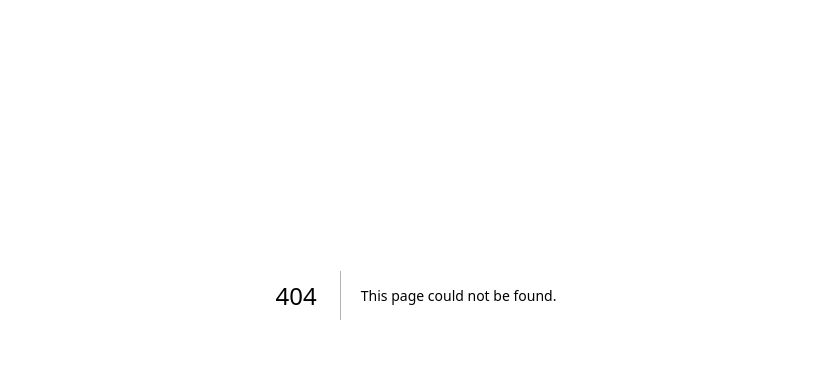
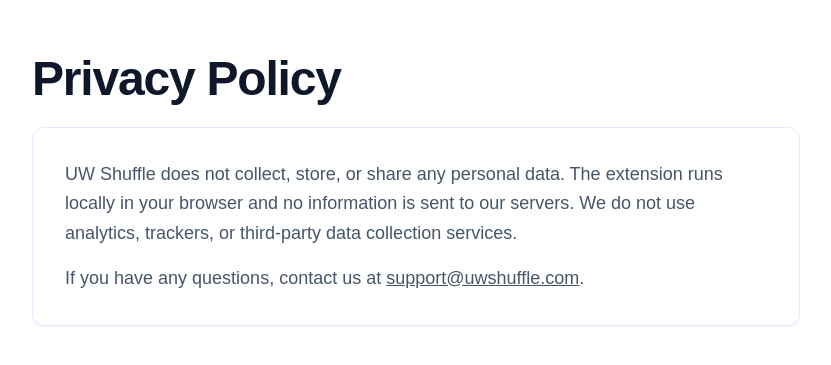
Before and after one commit to FuJacob/uwshuffle-home, a Next.js app in the folder frontend/: page /privacy-policy in a window 1280 px wide. Before the commit this address had no page. Shown: the part 105-470 px from the top of the page, without its empty margins (224-1055 px from the left). Built offline with nearby package versions, Linux system fonts and the light colour scheme; a web font is replaced by a local one.

Commit message:
piivacy polciy

```diff
--- /dev/null
+++ b/frontend/src/app/privacy-policy/page.tsx
@@ -0,0 +1,36 @@
+import React from "react";
+
+export const metadata = {
+  title: "Privacy Policy - UW Shuffle",
+  description:
+    "UW Shuffle Privacy Policy: we do not collect, store, or share any personal data.",
+};
+
+export default function PrivacyPolicy() {
+  return (
+    <div className="min-h-screen w-full relative bg-white pt-8">
+      <main className="flex flex-col items-center px-4 sm:px-6 pt-24 sm:pt-28 lg:pt-32">
+        <section className="w-full max-w-3xl mx-auto animate-fade-in">
+          <h1 className="text-4xl sm:text-5xl font-extrabold text-text-primary tracking-tight mb-6">
+            Privacy Policy
+          </h1>
+          <div className="uwshuffle-card p-6 sm:p-8">
+            <p className="text-base sm:text-lg leading-relaxed text-text-secondary">
+              UW Shuffle does not collect, store, or share any personal data.
+              The extension runs locally in your browser and no information is
+              sent to our servers. We do not use analytics, trackers, or
+              third‑party data collection services.
+            </p>
+            <p className="text-base sm:text-lg leading-relaxed text-text-secondary mt-4">
+              If you have any questions, contact us at{" "}
+              <a href="mailto:support@uwshuffle.com" className="underline">
+                support@uwshuffle.com
+              </a>
+              .
+            </p>
+          </div>
+        </section>
+      </main>
+    </div>
+  );
+}
```
